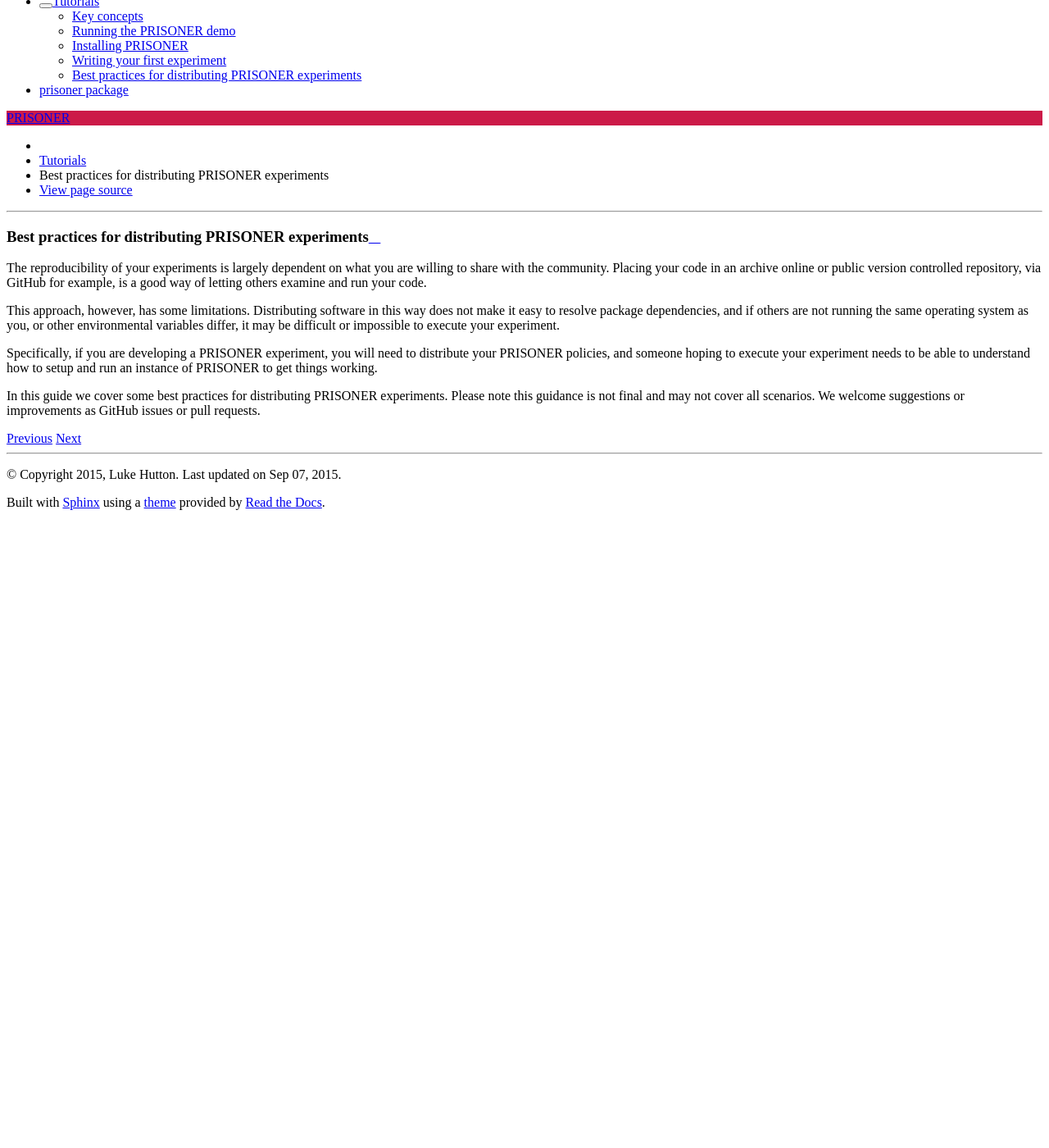
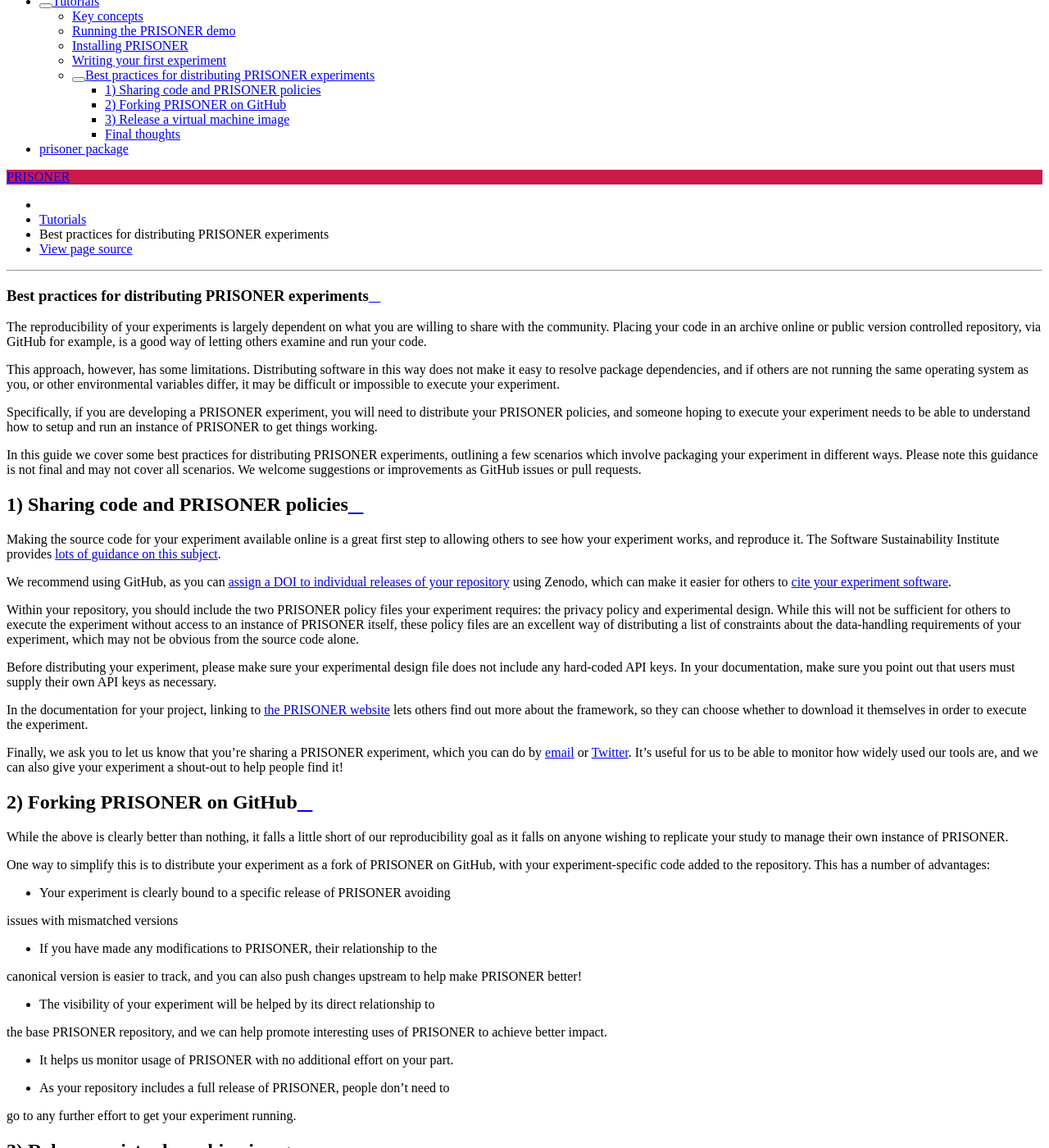
Before and after one commit to uoscompsci/PRISONER, a Sphinx documentation site: the page built from doc/tutorials.distribute.rst, in a window 1280 px wide and 1400 px high, scrolled down 563 px. Shown: the whole window at 82% size. Built offline with Sphinx 7.4.7 and the Read the Docs theme 2.0.0, drawn with Linux system fonts in a browser that asks for light colours; before the commit the page ends 1193 px from its top, so only the background shows below that; some of the changed text lies outside the part shown.

Commit message:
flesh out distribution tutorial

```diff
--- a/doc/tutorials.distribute.rst
+++ b/doc/tutorials.distribute.rst
@@ -27,6 +27,115 @@
 get things working.
 
 In this guide we cover some best practices for distributing PRISONER
-experiments. Please note this guidance is not final and may not cover all
+experiments, outlining a few scenarios which involve packaging your experiment
+in different ways. Please note this guidance is not final and may not cover all
 scenarios. We welcome
 suggestions or improvements as GitHub issues or pull requests.
+
+1) Sharing code and PRISONER policies
+-------------------
+Making the source code for your experiment available online is a great
+first step to allowing others to see how your experiment works, and reproduce
+it. The Software Sustainability Institute provides `lots of guidance on this
+subject
+<http://software.ac.uk/resources/guides/choosing-repository-your-software-project>`_.
+
+We recommend using GitHub, as you can `assign a DOI to individual releases of
+your
+repository <https://guides.github.com/activities/citable-code/>`_ using Zenodo,
+which can make it easier for others to `cite your experiment software
+<http://software.ac.uk/so-exactly-what-software-did-you-use>`_.
+
+Within your repository, you should include the two PRISONER policy files
+your experiment requires: the privacy policy and experimental design. While this
+will not be sufficient for others to execute the experiment
+without access to an instance of PRISONER itself, these policy files are an
+excellent way of distributing a list of constraints about the data-handling
+requirements of your experiment, which may not be obvious from the source code
+alone.
+
+Before distributing your experiment, please make sure your experimental design
+file does not include any hard-coded API keys. In your documentation, make sure
+you point out that users must supply their own API keys as necessary.
+
+In the documentation for your project, linking to `the PRISONER website
+<http://prisoner.cs.st-andrews.ac.uk>`_ lets others find out more about the
+framework, so they can choose whether to download it themselves in order to
+execute the experiment.
+
+Finally, we ask you to let us know that you're sharing a PRISONER experiment,
+which you can do by `email <mailto:lh49 [at] st-andrews.ac.uk>`_ or `Twitter
+<http://twitter.com/EthicsPRISONER>`_. It's useful for us to be able to monitor
+how widely used our tools are, and we can also give your experiment a shout-out
+to help people find it!
+
+2) Forking PRISONER on GitHub
+-------------------------
+While the above is clearly better than nothing, it falls a little short of our
+reproducibility goal as it falls on anyone wishing to replicate your study to
+manage their own instance of PRISONER.
+
+One way to simplify this is to distribute your experiment as a fork of PRISONER
+on GitHub, with your experiment-specific code added to the repository. This has
+a number of advantages:
+
+* Your experiment is clearly bound to a specific release of PRISONER avoiding
+issues with mismatched versions
+
+* If you have made any modifications to PRISONER, their relationship to the
+canonical version is easier to track, and you can also push changes upstream to
+help make PRISONER better!
+
+* The visibility of your experiment will be helped by its direct relationship to
+the base PRISONER repository, and we can help promote interesting uses of
+PRISONER to achieve better impact.
+
+* It helps us monitor usage of PRISONER with no additional effort on your part.
+
+* As your repository includes a full release of PRISONER, people don't need to
+go to any further effort to get your experiment running.
+
+3) Release a virtual machine image
+-----------------------------
+If your experiment has complex software or environmental dependencies which can
+impede distribution, you may wish to consider a virtual machine image, either as
+a full VM (`recomputation.org has guidance on
+this <http://recomputation.org/resources>`_) or as a Docker image.
+
+We recommend using `Docker
+<https://docs.docker.com/articles/dockerfile_best-practices/>`_ as you can
+distribute a relatively lightweight image of your experimental code and PRISONER
+policies, while expressing any other environmental dependencies. Anyone else
+running Docker can then pull your image and instantiate a container with an
+executable version of your experiment and PRISONER server.
+
+A guide to using Docker is beyond the scope of this document, but to help you
+get started, we provide PRISONER itself, and a separate working example, as
+Docker images via Docker Hub. `This tutorial
+<http://prisoner.cs.st-andrews.ac.uk/docs/tutorials.demo.html>`_ explains how to
+run our example Docker experiment. To see how we build this Docker image,
+derived from a base PRISONER image see (TODO: deeplink to example on GitHub).
+
+We recommend distributing both a PRISONER fork as above, and a Docker image
+(either via Docker Hub or a private Docker registry). This approach has some
+further advantages:
+
+* Maximises the sustainability of your experiment, as most environmental
+dependencies have been abstracted from the user.
+
+* Consistency for the end-user. While each GitHub repository may have its own
+dependencies and
+installation procedures, once someone has learned how to pull and run one Docker
+image, they can run any experiment in the same manner.
+
+
+Final thoughts
+------------
+In this guide, we've introduced a few ways you can distribute your PRISONER
+experiments, which trade-offs between upfront complexity and the ease with which
+others can reproduce your experiment. The scenarios we discuss here are based on
+our own experience in conducting and distributing experiments, and should not be
+considered the final word. Ultimately, you should choose whichever workflow
+suits you, and please share your own recommendations with us and the community
+via GitHub. We will update this document with alternative distribution
+strategies which emerge.
```
Also changed, not shown: 12 other files.
